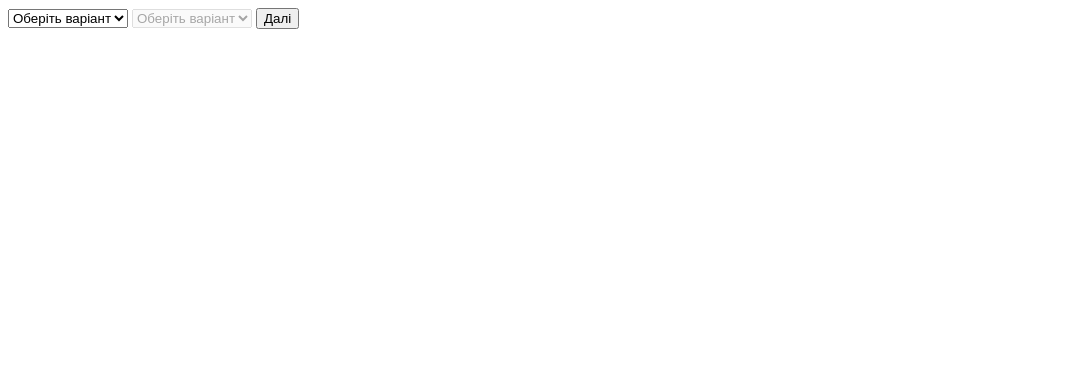
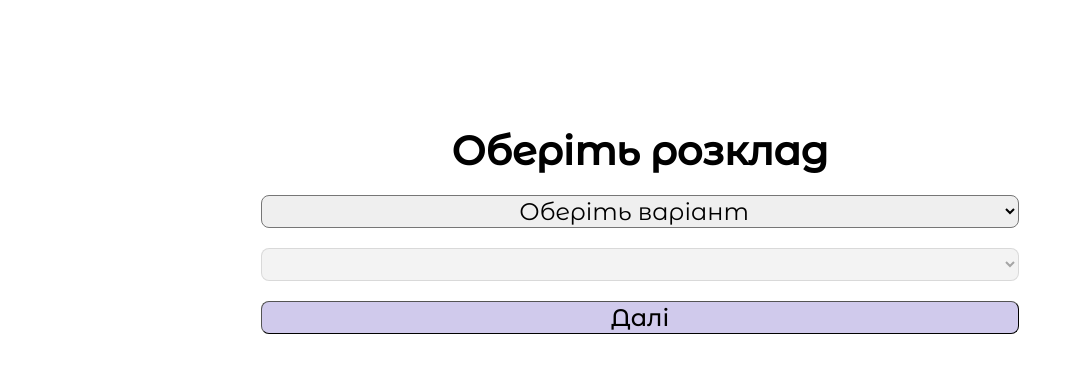
Before and after one commit to LeoDiana/DonNU_schedule, a Flask app: page / in a window 1280 px wide. Shown: the top 373 px of the page, without its empty margins (0-1074 px from the left). Run offline with Flask 2, Linux system fonts and the light colour scheme; data that the repository does not hold is empty.

Commit message:
edit styling

```diff
--- a/app/static/styles/style.css
+++ b/app/static/styles/style.css
@@ -5,6 +5,10 @@ h1 {
     text-align: center;
     margin-top: auto;
     margin-bottom: auto;
+}
+
+.choose {
+    margin-top: 10%;
 }
 
 .classname {
@@ -40,7 +44,7 @@ th, td {
     border-spacing: 3px;
 }
 
-div {
+.lessondiv {
     background-color: darkslateblue;
     //background-color: slateblue;
     border-radius: 8px;
@@ -53,6 +57,39 @@ div {
     min-height: 3em;
 }
 
+select {
+    alignment: center;
+    align-self: center;
+    width: 400px;
+    border-radius: 8px;
+    font-size: 1.5em;
+    text-align-last: center;
+    horiz-align: center;
+    width: 100%;
+    font-family: "Montserrat Alternates", serif;
+
+}
+
+.selector {
+    horiz-align: center;
+    margin-top: 20px;
+    margin-bottom: 20px;
+    margin-left: 20%;
+    margin-right: 20%;
+}
+
+input[name="submit"] {
+    font-size: 1.5em;
+    width: 60%;
+    margin-left: 20%;
+    margin-right: 20%;
+    border-radius: 8px;
+    background-color: #d0caec;
+    font-family: "Montserrat Alternates", serif;
+    font-weight: 500;
+    border-width: 1px;
+}
+
 body {
     font-family: "Montserrat Alternates", serif;
 }
--- a/app/templates/choose.html
+++ b/app/templates/choose.html
@@ -4,6 +4,7 @@
     <meta charset="UTF-8">
     <title>Title</title>
     <script src="https://ajax.googleapis.com/ajax/libs/jquery/3.5.1/jquery.min.js"></script>
+    <link rel="stylesheet" href="{{ url_for('static',filename='styles/style.css') }}">
     <script >
         $(function(){
 
@@ -48,13 +49,14 @@
 <body>
     {{ form.hidden_tag() }}
     <form method="post" action="{{ url_for('handle_data') }}" novalidate>
-        <select name="category1" id="category1">
+        <h1 class="choose">Оберіть розклад</h1>
+        <div class="selector"><select name="category1" id="category1">
             <option value="">Оберіть варіант</option>
-            <option value="groups">групи</option>
-            <option value="teachers">викладача</option>
-        </select>
-        <select disabled="disabled" class="subcat" id="category2" name="category2">
-            <option value>Оберіть варіант</option>
+            <option value="groups">Група</option>
+            <option value="teachers">Викладач</option>
+        </select></div>
+        <div class="selector"><select disabled="disabled" class="subcat" id="category2" name="category2">
+
             <!-- Groups -->
             <optgroup data-rel="groups">
               {% for group in groups %}
@@ -67,7 +69,7 @@
                 <option value="{{teacher}}">{{teacher}}</option>
               {% endfor %}
             </optgroup>
-        </select>
+        </select></div>
       {{ form.submit }}
     </form>
 </body>
--- a/app/templates/schedule.html
+++ b/app/templates/schedule.html
@@ -22,7 +22,7 @@
                     {% for day in range(table[lesson] | length) %}
                         {% if table[lesson][day] %}
                         <td class="lessontd">
-                            <div>
+                            <div class="lessondiv">
                                 <p class="classname">{{ table[lesson][day].name }}</p>
                                 <p>{{ table[lesson][day].for_whom }}</p>
                                 {% if table[lesson][day].classroom %}
```
